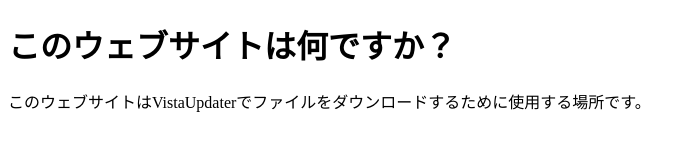
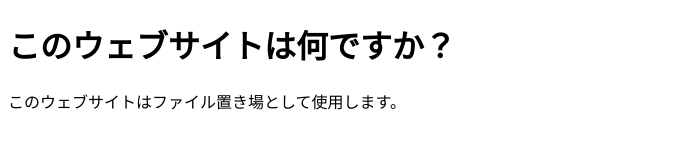
Before and after one commit to raisandesu/FileUploader, a plain HTML site: page index.html in a window 1280 px wide. Shown: the whole page, without its empty margins (0-694 px from the left). Drawn offline with Linux system fonts and the light colour scheme.

Commit message:
Update index.html

```diff
--- a/index.html
+++ b/index.html
@@ -8,6 +8,6 @@
   </head>
   <body>
     <h1>このウェブサイトは何ですか？</h1>
-    <p>このウェブサイトはVistaUpdaterでファイルをダウンロードするために使用する場所です。</p>
+    <p>このウェブサイトはファイル置き場として使用します。</p>
   </body>
 </html>
```
